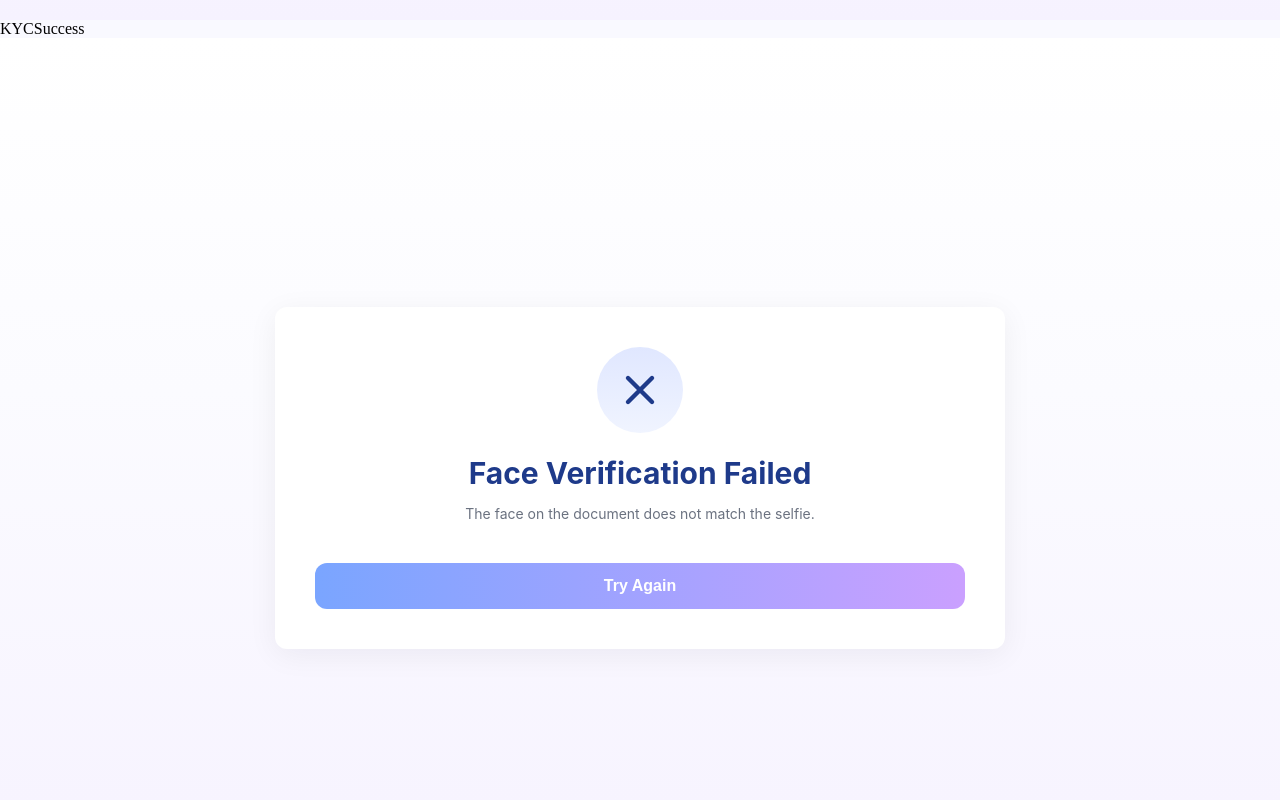
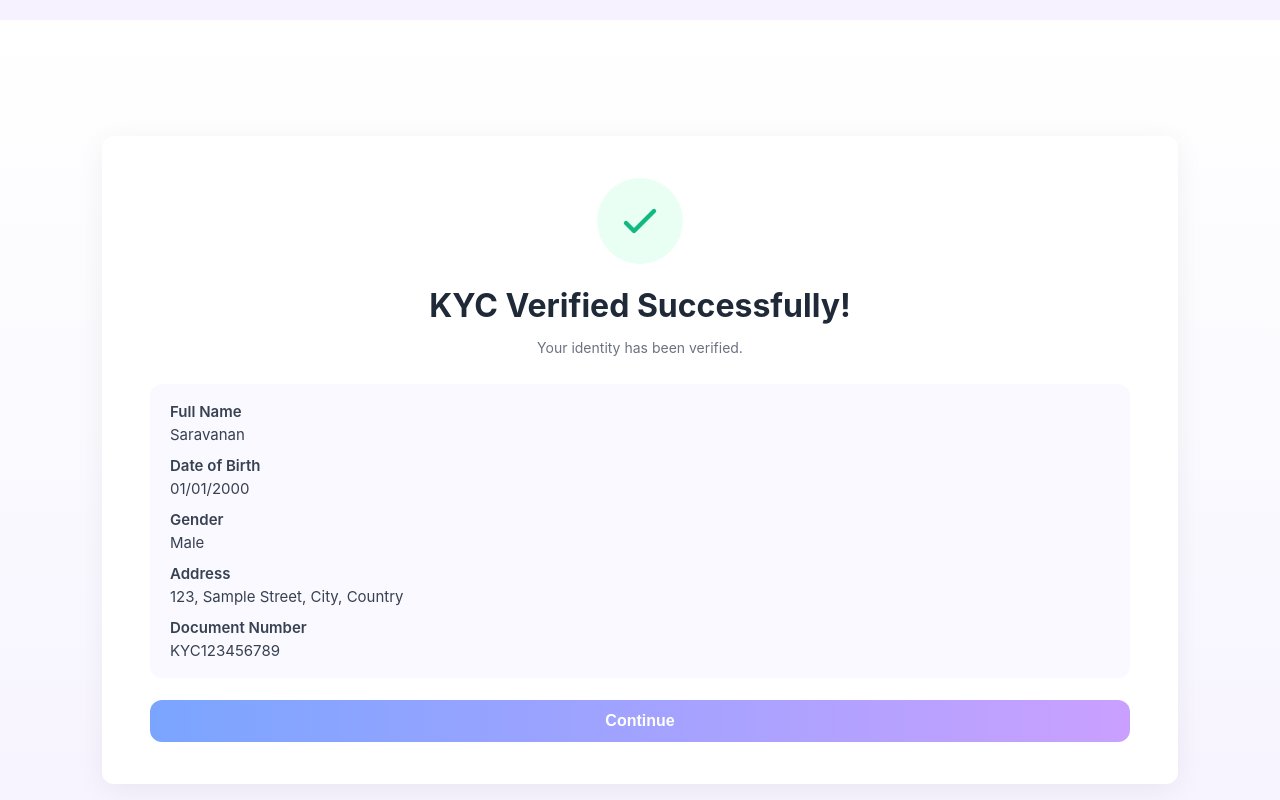
Before and after one commit to chendrayasaravanan07-alt/KYC-Application, a React (Vite) app in the folder client/: page / in a window 1280 px wide. Shown: the part 4200-5000 px from the top of the page. Built offline with nearby package versions, Linux system fonts and the light colour scheme; no server answers.

Commit message:
Refactor KYCSuccess component and improve layout

```diff
--- a/client/src/pages/KYCSuccess.jsx
+++ b/client/src/pages/KYCSuccess.jsx
@@ -1,9 +1,125 @@
-import React from 'react'
+import React from "react";
 
-function KYCSuccess() {
+export default function KYCSuccess() {
+  // Sample data to display
+  const data = {
+    fullName: "Saravanan",
+    dob: "01/01/2000",
+    gender: "Male",
+    address: "123, Sample Street, City, Country",
+    idNumber: "KYC123456789",
+  };
+
+  // ----------------- STYLES -----------------
+  const pageStyle = {
+    minHeight: "100vh",
+    background: "linear-gradient(180deg, #ffffff 0%, #fbfbff 40%, #f6f2ff 100%)",
+    display: "flex",
+    justifyContent: "center",
+    alignItems: "center",
+    padding: "40px 60px",
+    fontFamily: "Inter, Roboto, Arial, sans-serif",
+    color: "#1f2937",
+  };
+
+  const cardStyle = {
+    maxWidth: "980px",
+    width: "100%",
+    background: "#ffffff",
+    borderRadius: "12px",
+    padding: "42px 48px",
+    boxShadow: "0 6px 30px rgba(18, 24, 40, 0.06)",
+    textAlign: "center",
+  };
+
+  const title = {
+    fontSize: "32px",
+    fontWeight: 700,
+    marginBottom: "8px",
+  };
+
+  const subtitle = {
+    color: "#6b7280",
+    fontSize: "14px",
+    marginBottom: "28px",
+  };
+
+  const successIcon = {
+    width: "86px",
+    height: "86px",
+    borderRadius: "50%",
+    background: "#eafff3",
+    display: "flex",
+    justifyContent: "center",
+    alignItems: "center",
+    margin: "0 auto 22px",
+  };
+
+  const box = {
+    textAlign: "left",
+    background: "#f9f9ff",
+    padding: "18px 20px",
+    borderRadius: "12px",
+    marginBottom: "22px",
+    fontSize: "15px",
+    color: "#374151",
+  };
+
+  const label = { fontWeight: 600, marginBottom: "4px" };
+
+  const btn = {
+    display: "block",
+    width: "100%",
+    padding: "12px 28px",
+    fontSize: "16px",
+    borderRadius: "12px",
+    border: "none",
+    fontWeight: 600,
+    color: "white",
+    cursor: "pointer",
+    background: "linear-gradient(90deg,#7aa5ff 0%, #caa0ff 100%)",
+    marginTop: "16px",
+  };
+
   return (
-    <div>KYCSuccess</div>
-  )
+    <div style={pageStyle}>
+      <div style={cardStyle}>
+        <div style={successIcon}>
+          <svg width="48" height="48" viewBox="0 0 24 24" fill="none">
+            <path
+              d="M5 13l4 4L19 7"
+              stroke="#10b981"
+              strokeWidth="2.2"
+              strokeLinecap="round"
+              strokeLinejoin="round"
+            />
+          </svg>
+        </div>
+
+        <h1 style={title}>KYC Verified Successfully!</h1>
+        <p style={subtitle}>Your identity has been verified.</p>
+
+        <div style={box}>
+          <div style={label}>Full Name</div>
+          <div>{data.fullName}</div>
+
+          <div style={{ ...label, marginTop: "12px" }}>Date of Birth</div>
+          <div>{data.dob}</div>
+
+          <div style={{ ...label, marginTop: "12px" }}>Gender</div>
+          <div>{data.gender}</div>
+
+          <div style={{ ...label, marginTop: "12px" }}>Address</div>
+          <div>{data.address}</div>
+
+          <div style={{ ...label, marginTop: "12px" }}>Document Number</div>
+          <div>{data.idNumber}</div>
+        </div>
+
+        <button style={btn} onClick={() => alert("Proceeding to Dashboard…")}>
+          Continue
+        </button>
+      </div>
+    </div>
+  );
 }
-
-export default KYCSuccess
```
